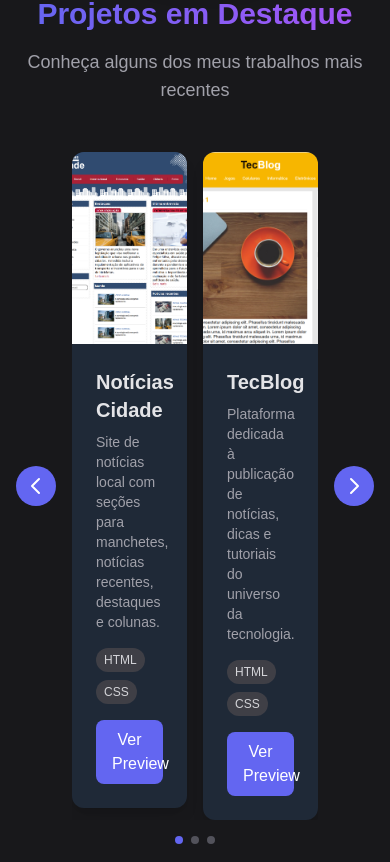
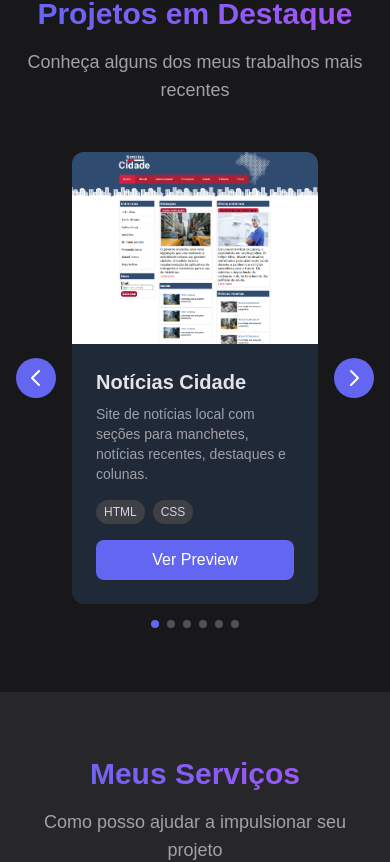
Before and after one commit to jusimargv/Jusimar_portfolio, a React (Vite) app: page / in a window 390 px wide. Shown: the part 1106-1968 px from the top of the page. Built offline with nearby package versions, Linux system fonts and the light colour scheme.

Commit message:
update_data

```diff
--- a/src/components/Main/Main.jsx
+++ b/src/components/Main/Main.jsx
@@ -65,9 +65,9 @@ function ProjectCarousel() {
     useEffect(() => {
         function handleResize() {
             if (window.innerWidth < 768) {
-                setItemsPerPage(2)
+                setItemsPerPage(1) // Apenas 1 item por página no mobile (um embaixo do outro)
             } else {
-                setItemsPerPage(3)
+                setItemsPerPage(3) // 3 itens por página no desktop
             }
         }
 
@@ -107,11 +107,11 @@ function ProjectCarousel() {
 
                 {/* Container dos Projetos */}
                 <div className="flex-1 overflow-hidden">
-                    <div className="flex gap-4 transition-transform duration-500 ease-in-out">
+                    <div className="grid grid-cols-1 md:grid-cols-3 gap-4 transition-all duration-300 ease-in-out">
                         {visibleProjects.map((project) => (
                             <div
                                 key={project.id}
-                                className="flex-1 min-w-0"
+                                className="w-full"
                             >
                                 <div className="bg-gray-800 rounded-xl overflow-hidden hover:scale-105 transition-all duration-300 shadow-lg hover:shadow-indigo-500/20">
                                     <img
```
